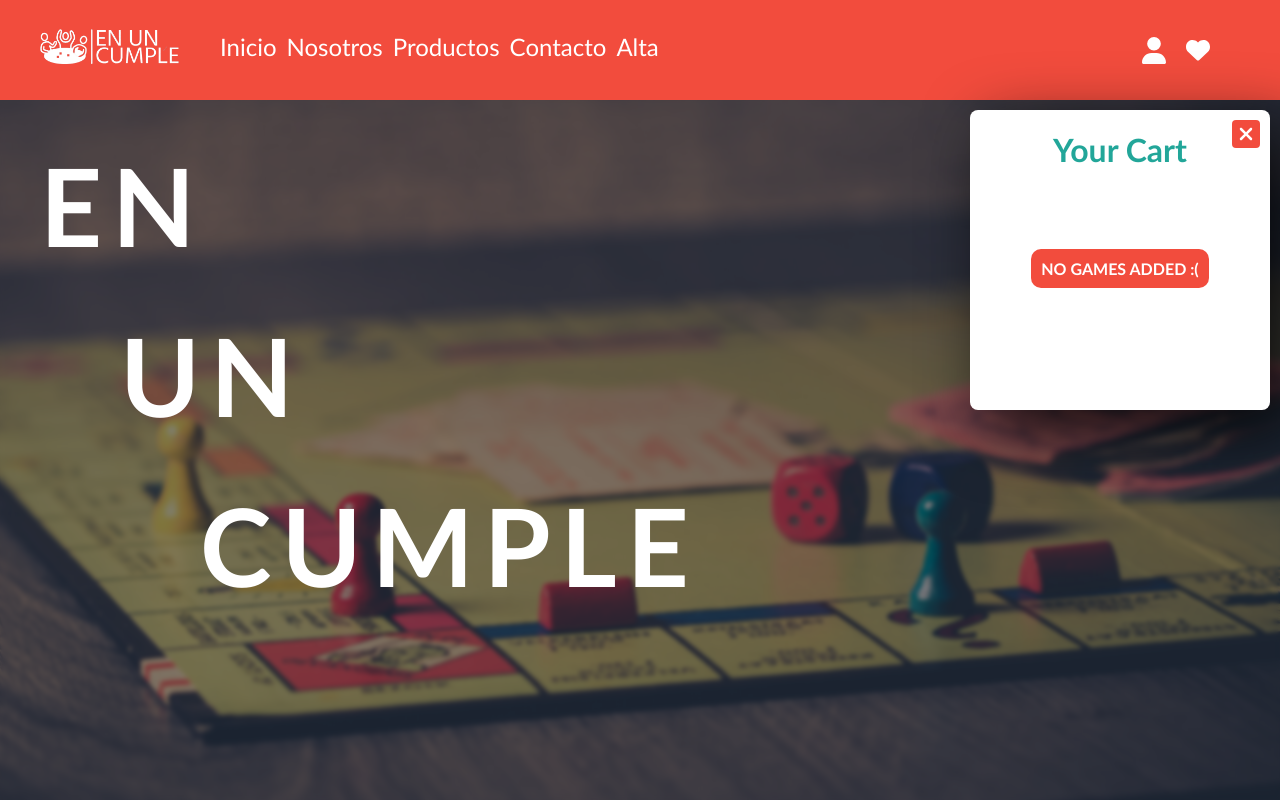
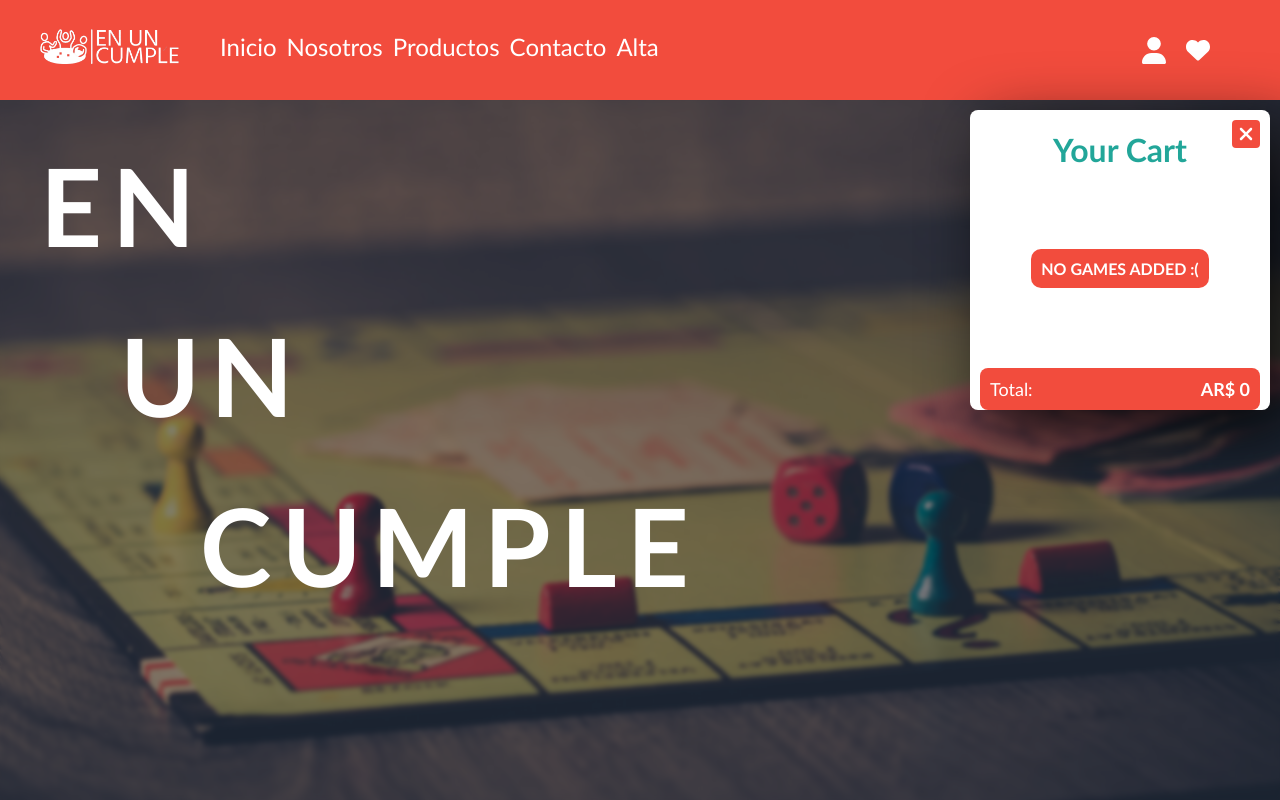
Before and after one commit to Mailen93/telecom-react, a React (Vite) app: page / in a window 1280 px wide. Both pictures are taken after a click on the element 1243 px from the left and 52 px from the top of the page. Shown: the top 800 px of the page. Built offline with nearby package versions, Linux system fonts and the light colour scheme; data requests are answered from the project's data file.

Commit message:
Adds the total to the cart

```diff
--- a/src/components/Cart/Cart.jsx
+++ b/src/components/Cart/Cart.jsx
@@ -17,9 +17,14 @@ const Cart = () => {
   const [cartModal, setCartModal] = useState(false);
   const { cart } = useContext(CartContext);
 
-  useEffect(() => {
-    console.log("SOY EL CART", cart);
-  }, [cart]);
+  const renderTotal = () => {
+    const total = cart.reduce(
+      (acc, item) => acc + item.price * item.quantity,
+      0
+    );
+    return total;
+  };
+  console.log(renderTotal());
 
   return (
     <>
@@ -41,6 +46,9 @@ const Cart = () => {
           ) : (
             <Styled.EmptyCart>{`No games added :(`}</Styled.EmptyCart>
           )}
+          <Styled.Total>
+            Total:<Styled.TotalNumber>AR$ {renderTotal()}</Styled.TotalNumber>
+          </Styled.Total>
         </Styled.CartBody>
       ) : (
         <Styled.CartIconWrapper onClick={() => setCartModal(!cartModal)}>
--- a/src/components/Cart/components/CartItem/style.js
+++ b/src/components/Cart/components/CartItem/style.js
@@ -16,6 +16,7 @@ export const ItemBody = styled.div`
 export const ItemName = styled.h3`
     font-weight: 400;
     font-size: 16px;
+    font-weight: 700;
 
 `
 export const ItemDetailWrapper = styled.div`
--- a/src/components/Cart/style.js
+++ b/src/components/Cart/style.js
@@ -60,7 +60,7 @@ export const ItemsWrapper = styled.div`
   overflow-y: scroll;
   padding-right: 6px;
   &::-webkit-scrollbar {
-    width: 0.5em;
+    width: 4px;
   }
   &::-webkit-scrollbar-thumb {
     background-color: ${theme.colors.primaryRed};
@@ -80,3 +80,18 @@ export const EmptyCart = styled.p`
   font-weight: 600;
   margin: 25% 0;
 `
+
+export const Total = styled.p`
+    width: 100%;
+    border-radius: 8px;
+    padding: 10px;
+    background-color: ${theme.colors.primaryRed};
+    color: white;
+    display: flex;
+    justify-content: space-between;
+    font-size: 18px;
+`
+export const TotalNumber = styled.span`
+  font-weight: 800;
+
+`
--- a/src/utils/constants.js
+++ b/src/utils/constants.js
@@ -22,7 +22,6 @@ export const navIcons = [
 
 export const buttons = [
   { id: "comprar", label: "Comprar" },
-  { id: "verMas", label: "Ver Más" },
 ];
 
 export const footerContent = [
```
